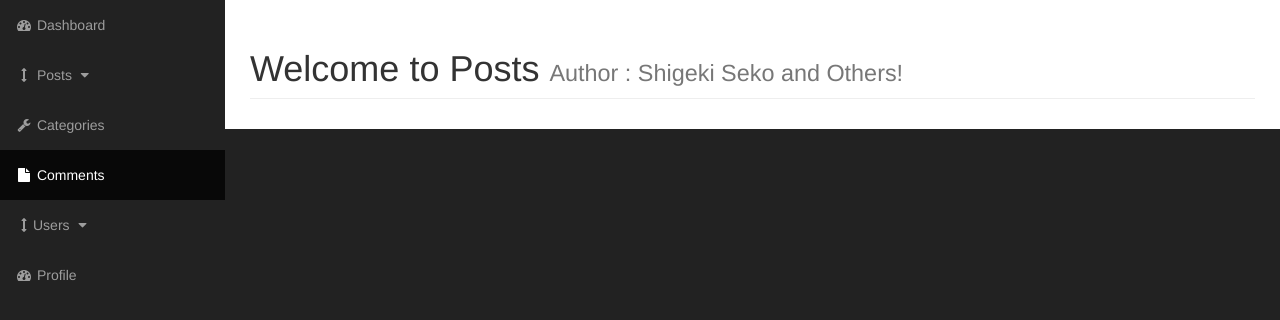
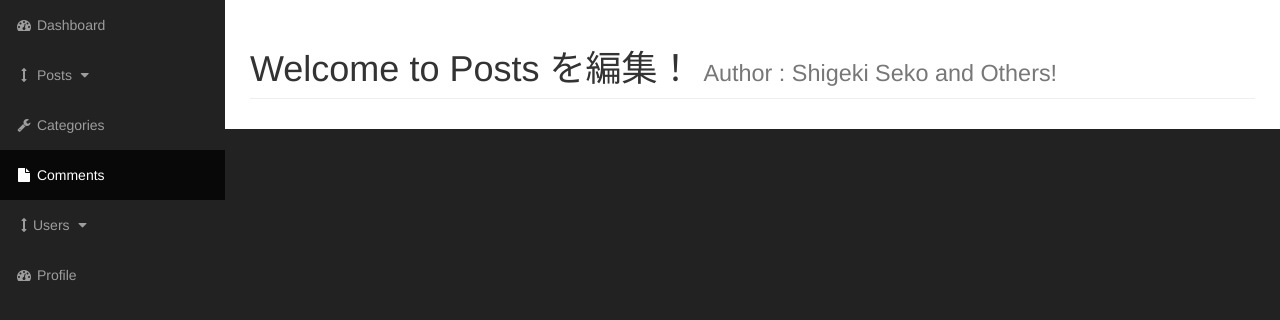
Before and after one commit to Goldenseko/10_28_sekoshigeki, a PHP site: page /admin/posts.php in a window 1280 px wide. Shown: the part 51-371 px from the top of the page. Run offline with PHP 8.4, Linux system fonts and the light colour scheme.

Commit message:
posts.phpを編集

```diff
--- a/admin/posts.php
+++ b/admin/posts.php
@@ -13,7 +13,7 @@
                     <div class="col-lg-12">
 
                       <h1 class="page-header">
-                          Welcome to Posts
+                          Welcome to Posts を編集！
                           <small>Author : Shigeki Seko and Others!</small>
                       </h1>
 
```
